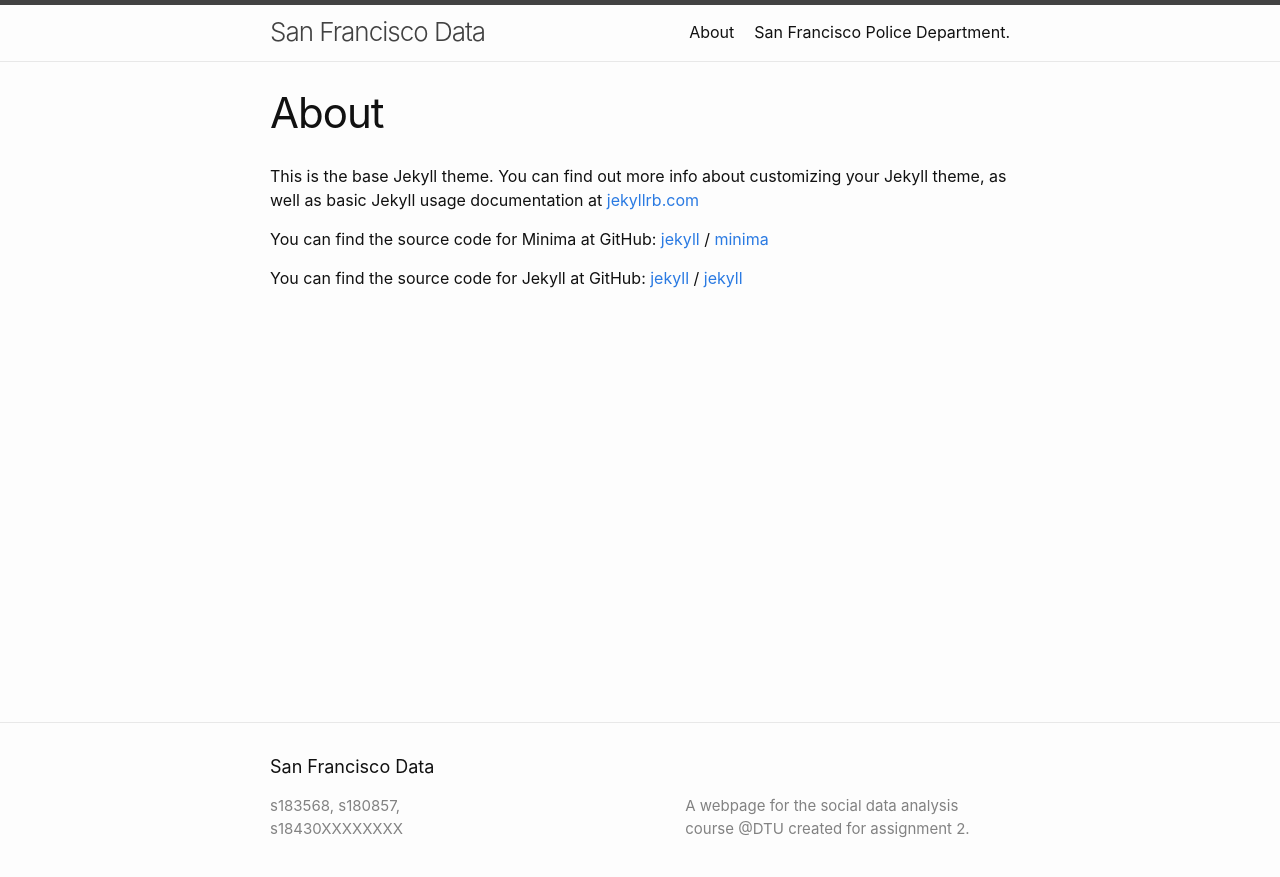
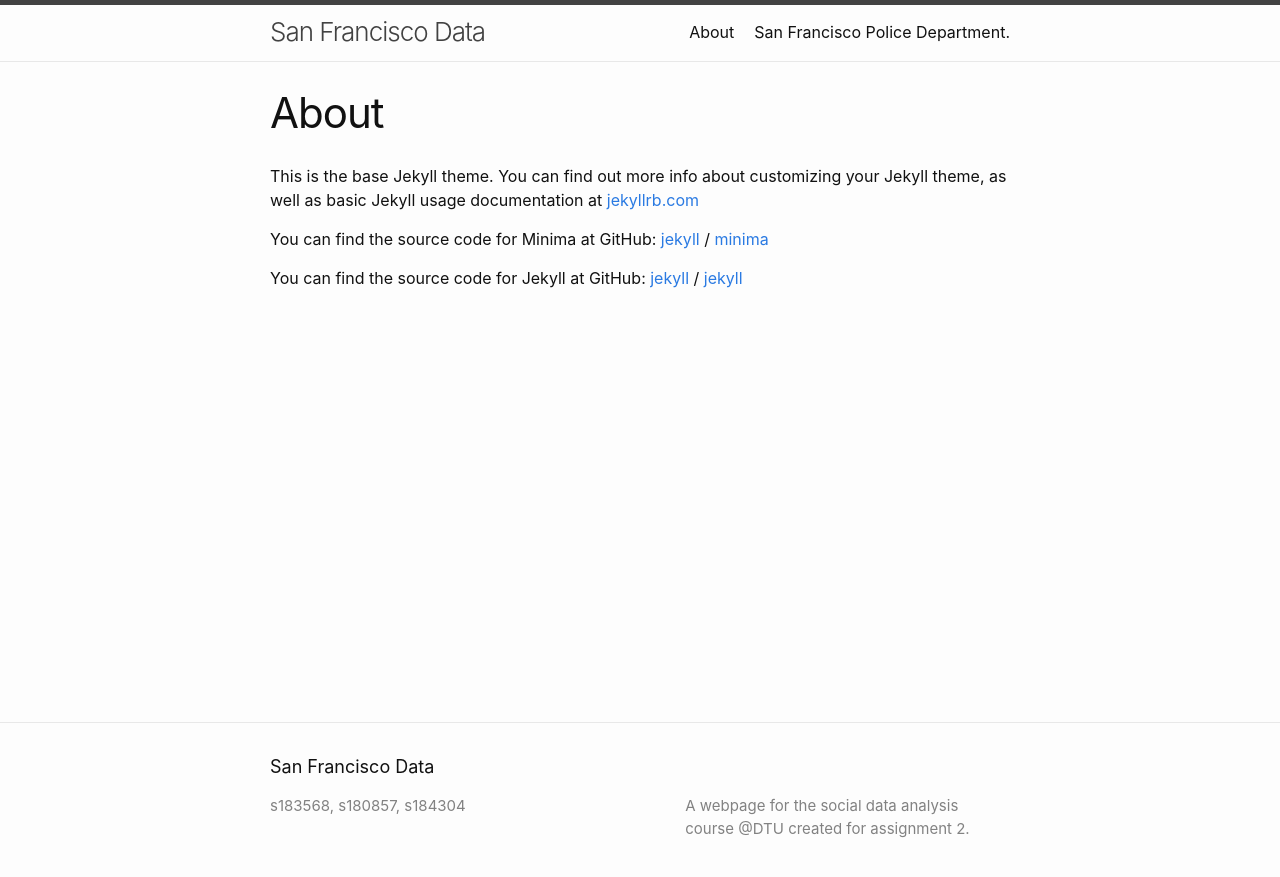
Before and after one commit to jens-create/socialdata2023-assignment2, a Jekyll site: the page built from about.markdown, in a window 1280 px wide. Shown: the top 877 px of the page. Built offline with Jekyll 4.4.1, drawn with Linux system fonts in a browser that asks for light colours.

Commit message:
Update _config.yml

```diff
--- a/_config.yml
+++ b/_config.yml
@@ -19,7 +19,7 @@
 # in the templates via {{ site.myvariable }}.
 
 title: San Francisco Data
-author: s183568, s180857, s18430XXXXXXXX
+author: s183568, s180857, s184304
 page_title: A visual story about the San Francisco crime data.
 description: A webpage for the social data analysis course @DTU created for assignment 2.
 url: "https://jens-create.github.io/socialdata2023-assignment2"
```
